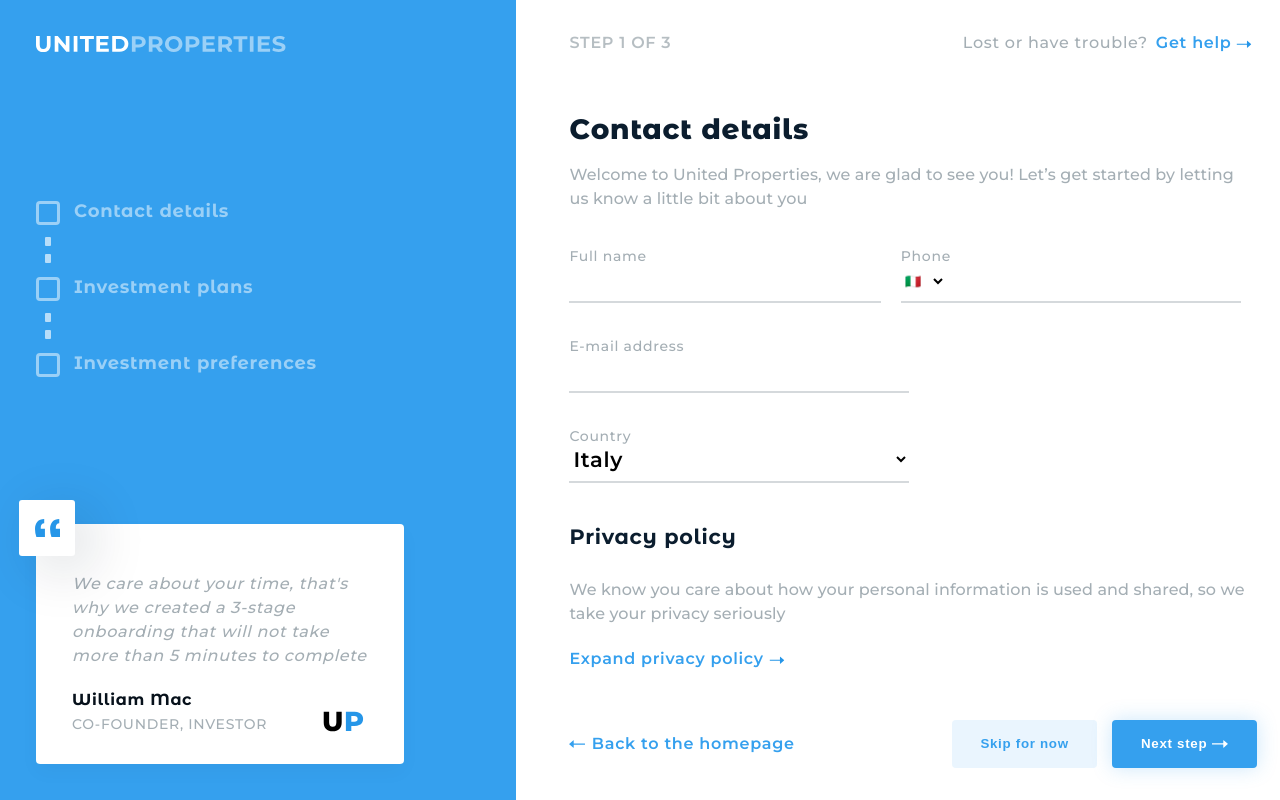
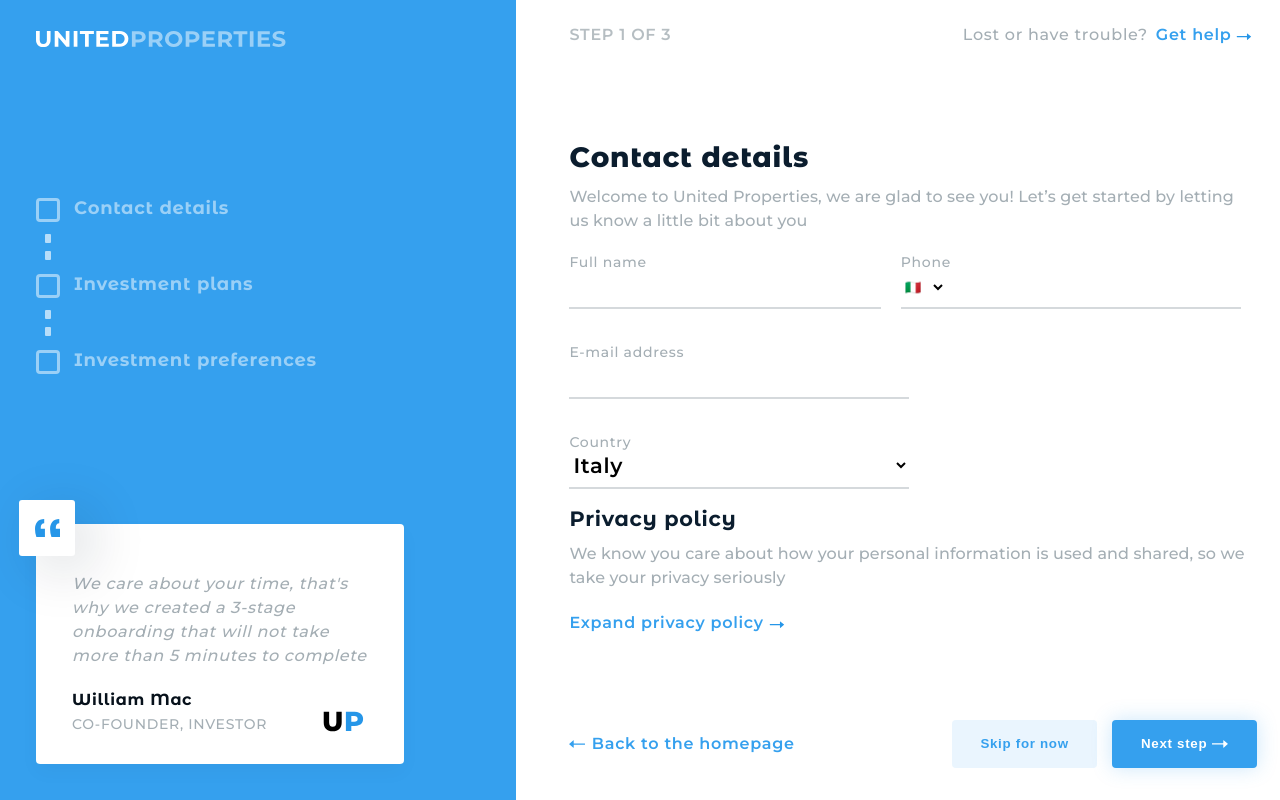
Before and after one commit to cavaglieridomenico/user-onboarding, a React (Create React App) app: page / in a window 1280 px wide. Built offline with nearby package versions, Linux system fonts and the light colour scheme.

Commit message:
[FIXED] Breakpoint LG
Fixed LG Breakpoint throughout the application to improve display on
laptops with wide screens (height 650px).

```diff
--- a/src/assets/style/common.css
+++ b/src/assets/style/common.css
@@ -108,6 +108,7 @@ h2 {
   font-weight: var(--title2Weight);
   margin: 2.5rem 0 1.5rem;
 }
+
 /*XS - smartphones landscape*/
 @media all and (min-width: 480px) {
   .onboarding-innerbox h1 {
@@ -119,6 +120,26 @@ h2 {
     margin: 2.5rem 0 1.7rem;
   }
 }
+/*LG - large tablet landscape*/
+@media all and (min-width: 1200px) {
+  .onboarding-innerbox h1 {
+    margin: 0 0 0.6rem;
+  }
+  .onboarding-innerbox h2 {
+    margin: 1rem 0 0.6rem;
+  }
+}
+
+/*XL larger screens*/
+@media all and (min-width: 1440px) and (min-height: 900px) {
+  .onboarding-innerbox h1 {
+    margin: 0 0 1rem;
+  }
+  .onboarding-innerbox h2 {
+    margin: 2.5rem 0 1.7rem;
+  }
+}
+
 /*Text - default style - end*/
 
 /*Tag default style*/
--- a/src/assets/style/contact.css
+++ b/src/assets/style/contact.css
@@ -102,7 +102,10 @@
 /*LG - large tablet landscape*/
 @media all and (min-width: 1200px) {
   section.contact {
-    margin: 2rem 0 1rem;
+    margin: 1rem 0 0;
+  }
+  #form-contact {
+    margin: 1rem 0 0;
   }
 }
 
@@ -111,4 +114,7 @@
   section.contact {
     margin: 0;
   }
+  #form-contact {
+    margin: 2rem 0 0;
+  }
 }
--- a/src/assets/style/plans.css
+++ b/src/assets/style/plans.css
@@ -128,6 +128,13 @@
 /*LG - large tablet landscape*/
 @media all and (min-width: 1200px) {
   section.plans {
-    margin: 3rem 0 5rem;
+    margin: 2.5rem 0 2rem;
   }
 }
+
+/*XL larger screens*/
+@media all and (min-width: 1440px) and (min-height: 900px) {
+  section.plans {
+    margin: 3rem 0 11.2rem;
+  }
+}
--- a/src/assets/style/preferences.css
+++ b/src/assets/style/preferences.css
@@ -96,7 +96,7 @@
 /*LG*/
 @media all and (min-width: 1200px) {
   section.pref {
-    margin: 3rem 0 3.5rem;
+    margin: 1.5rem 0 1rem;
   }
   #form-pref .form-container {
     grid-template-rows: auto auto;
@@ -105,3 +105,10 @@
     margin: initial;
   }
 }
+
+/*XL larger screens*/
+@media all and (min-width: 1440px) and (min-height: 900px) {
+  section.pref {
+    margin: 3rem 0 3.5rem;
+  }
+}
--- a/src/assets/style/variables.css
+++ b/src/assets/style/variables.css
@@ -103,8 +103,8 @@ Variables
     --innerMinHeight: 100vh;
     --sidebarMinHeight: 100vh;
     --outerColLeft: 516px;
-    --innerPadding: 4% 3% 3% 7%;
-    --sidebarPadding: 7% 0 7% 7%;
+    --innerPadding: 3% 3% 3% 7%;
+    --sidebarPadding: 6% 0 7% 7%;
   }
 }
 
```
